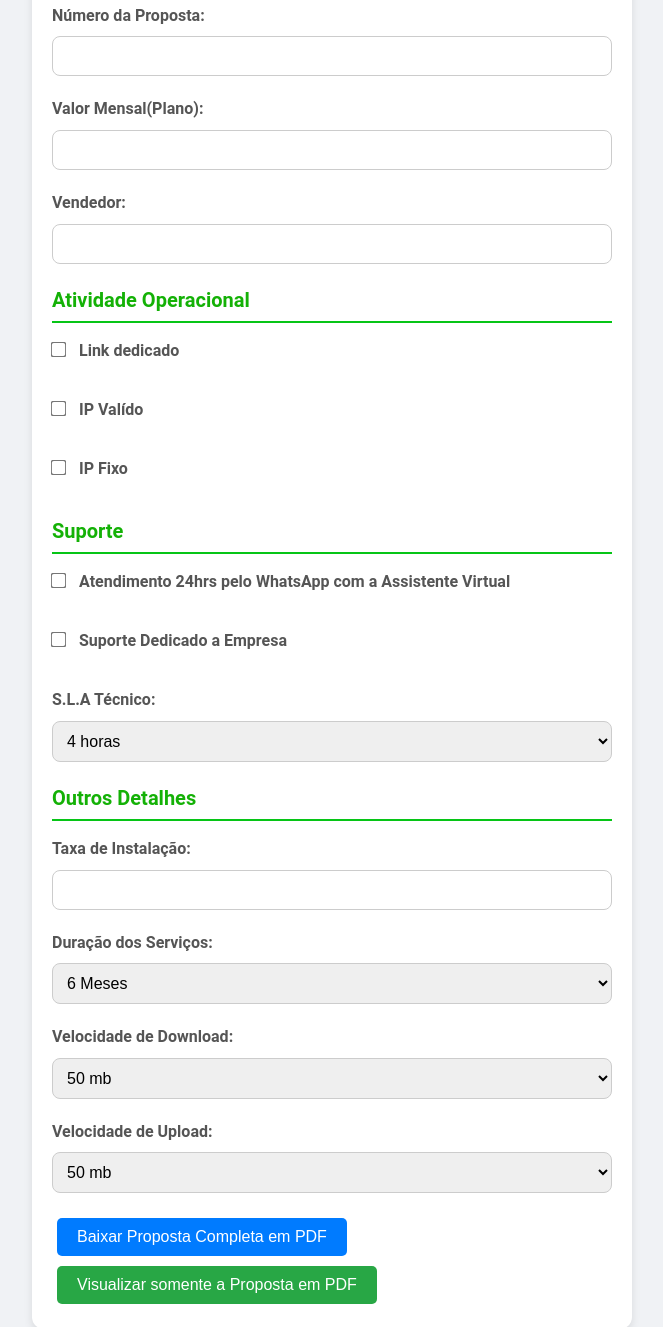
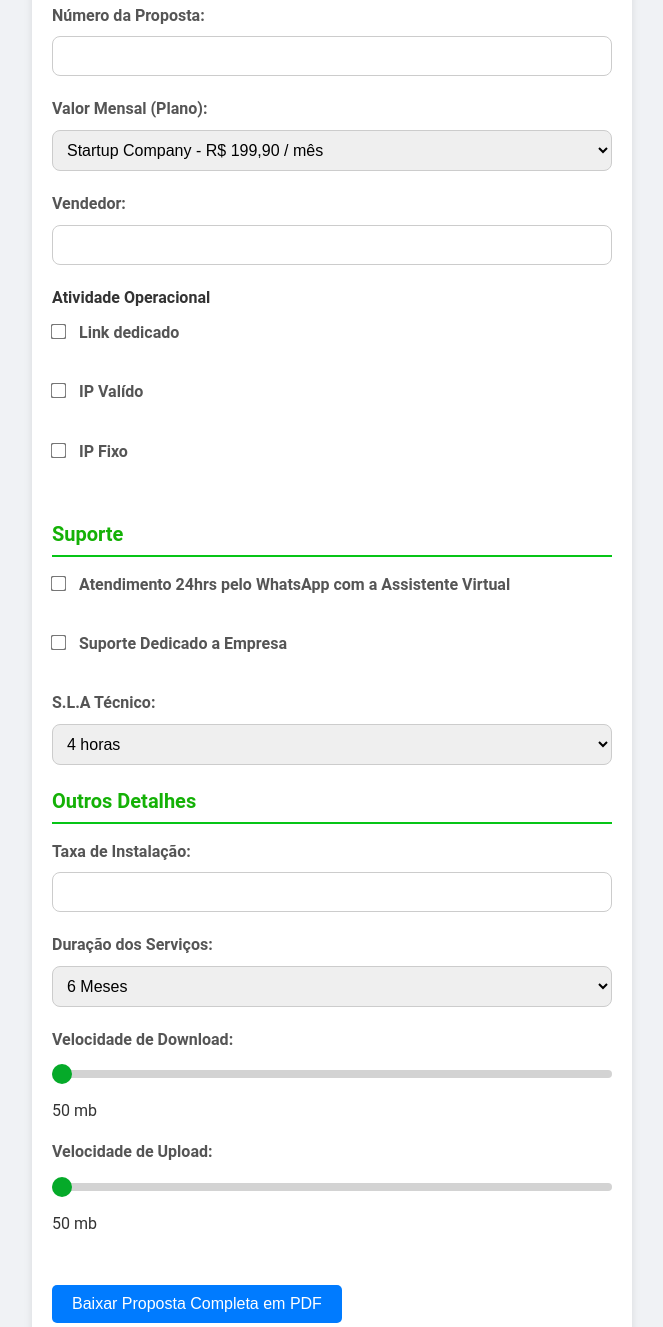
Before and after one commit to GRUPOMAX/Gerador_Proposta_Comercial, a plain HTML site: page index.html in a window 1280 px wide. Shown: the part 433-1760 px from the top of the page, without its empty margins (308-971 px from the left). Drawn offline with nearby package versions, Linux system fonts and the light colour scheme.

Commit message:
Add files via upload

```diff
--- a/index.html
+++ b/index.html
@@ -33,20 +33,28 @@
             <option value="Indefinido">Indefinido</option>
         </select>
 
+        <label for="numeroProposta">Número da Proposta:</label>
+        <input type="text" id="numeroProposta" readonly>
 
-        <label for="numeroProposta">Número da Proposta:</label>
-        <input type="text" id="numeroProposta">
 
-        <label for="valorProposta">Valor Mensal(Plano):</label>
-        <input type="text" id="valorProposta">
+        <label for="valorProposta">Valor Mensal (Plano):</label>
+        <select id="valorProposta">
+            <option value="199.90">Startup Company - R$ 199,90 / mês</option>
+            <option value="299.90">Medium Company - R$ 299,90 / mês</option>
+            <option value="399.90">Big Company - R$ 399,90 / mês</option>
+        </select>
+
 
         <label for="vendedor">Vendedor:</label>
         <input type="text" id="vendedor">
 
-        <h2>Atividade Operacional</h2>
-        <label><input type="checkbox" id="linkDedicado"> Link dedicado</label><br>
-        <label><input type="checkbox" id="ipValido"> IP Valído</label><br>
-        <label><input type="checkbox" id="ipFixo"> IP Fixo</label><br>
+        <fieldset>
+            <legend>Atividade Operacional</legend>
+            <label><input type="checkbox" id="linkDedicado"> Link dedicado</label><br>
+            <label><input type="checkbox" id="ipValido"> IP Valído</label><br>
+            <label><input type="checkbox" id="ipFixo"> IP Fixo</label><br>
+        </fieldset>
+
 
         <h2>Suporte</h2>
         <label><input type="checkbox" id="suporteWhatsapp"> Atendimento 24hrs pelo WhatsApp com a Assistente Virtual</label><br>
@@ -73,40 +81,44 @@
         </select>
 
         <label for="velocidadeDownload">Velocidade de Download:</label>
-        <select id="velocidadeDownload">
-            <option value="50">50 mb</option>
-            <option value="100">100 mb</option>
-            <option value="200">200 mb</option>
-            <option value="300">300 mb</option>
-            <option value="400">400 mb</option>
-            <option value="500">500 mb</option>
-            <option value="600">600 mb</option>
-            <option value="700">700 mb</option>
-            <option value="800">800 mb</option>
-            <option value="900">900 mb</option>
-            <option value="1000">1000 mb</option>
-        </select>
+        <input type="range" id="velocidadeDownload" min="50" max="1000" step="50" value="50" oninput="updateDownloadValue(this.value)">
+        <span id="downloadValue">50 mb</span>
 
         <label for="velocidadeUpload">Velocidade de Upload:</label>
-        <select id="velocidadeUpload">
-            <option value="50">50 mb</option>
-            <option value="100">100 mb</option>
-            <option value="200">200 mb</option>
-            <option value="300">300 mb</option>
-            <option value="400">400 mb</option>
-            <option value="500">500 mb</option>
-            <option value="600">600 mb</option>
-            <option value="700">700 mb</option>
-            <option value="800">800 mb</option>
-            <option value="900">900 mb</option>
-            <option value="1000">1000 mb</option>
-        </select>
+        <input type="range" id="velocidadeUpload" min="50" max="1000" step="50" value="50" oninput="updateUploadValue(this.value)">
+        <span id="uploadValue">50 mb</span>
 
         <!-- Botões para baixar e visualizar o PDF -->
         <button class="btn-download" onclick="downloadPDF()">Baixar Proposta Completa em PDF</button>
         <button class="btn-preview" onclick="generatePDF()">Visualizar somente a Proposta em PDF</button>
 
     </div>
+
+    <script>
+        // Funções para atualizar os valores
+        function updateDownloadValue(value) {
+            document.getElementById('downloadValue').innerText = value + ' mb';
+        }
+
+        function updateUploadValue(value) {
+            document.getElementById('uploadValue').innerText = value + ' mb';
+        }
+    </script>
+
+    <script>
+        function generateProposalNumber() {
+            const randomNumber = Math.floor(Math.random() * 90000) + 10000; // Gera número aleatório entre 10000 e 99999
+            const proposalNumber = `000-${randomNumber}`;
+            document.getElementById('numeroProposta').value = proposalNumber;
+        }
+
+        // Chama a função quando a página é carregada
+        window.onload = function() {
+            generateProposalNumber();
+        };
+
+
+    </script>
 
     <!-- Inclua seu script após a inclusão da biblioteca jsPDF -->
     <script src="script.js" type="module"></script>
--- a/script.js
+++ b/script.js
@@ -16,6 +16,8 @@ function addFooter(doc, xPos, yPos, logoSrc) {
     doc.setFont('helvetica', 'normal');
     //doc.text(`${vendedor}`, xPos - -5 - logoWidth, yPos - -5);
 }
+
+
 
 
 // Função para gerar e visualizar o PDF
--- a/styles.css
+++ b/styles.css
@@ -64,6 +64,20 @@ input[type="number"]:focus,
 select:focus {
     border-color: #05aa29;
     box-shadow: 0 0 5px rgba(13, 209, 6, 0.5);
+    outline: 2px solid #05aa29; /* Adiciona um destaque claro */
+}
+
+fieldset {
+    border: none;
+    padding: 0;
+    margin-bottom: 20px;
+}
+
+legend {
+    font-weight: bold;
+    margin-bottom: 10px;
+    font-size: 16px;
+    color: #333;
 }
 
 input[type="checkbox"] {
@@ -81,17 +95,18 @@ h2 {
 
 /* Estilos gerais do botão */
 button {
-    background-color: #007bff; /* Cor de fundo do botão */
-    color: #fff; /* Cor do texto */
-    border: none; /* Remove a borda padrão */
-    padding: 10px 20px; /* Espaçamento interno */
-    font-size: 16px; /* Tamanho da fonte */
-    border-radius: 5px; /* Bordas arredondadas */
-    cursor: pointer; /* Cursor pointer ao passar o mouse */
-    transition: background-color 0.3s, transform 0.3s; /* Transição suave para cor e transformação */
-    margin: 5px; /* Margem entre os botões */
+    background-color: #007bff;
+    color: #fff;
+    margin-top: 34px;
+    border: none;
+    padding: 10px 20px;
+    font-size: 16px;
+    border-radius: 5px;
+    cursor: pointer;
+    transition: background-color 0.3s, transform 0.3s;
+    margin-bottom: 14px;
+    /* margin: 10px 5px 0 5px; */
 }
-
 /* Estilo para o botão ao passar o mouse */
 button:hover {
     background-color: #0056b3; /* Cor de fundo ao passar o mouse */
@@ -100,6 +115,7 @@ button:hover {
 
 /* Estilo específico para o botão de visualizar */
 .btn-preview {
+    margin-top: 20px;
     background-color: #28a745; /* Cor de fundo do botão de visualizar */
 }
 
@@ -116,6 +132,70 @@ button:hover {
     background-color: #0056b3; /* Cor de fundo ao passar o mouse para o botão de baixar */
 }
 
+/* Estilo para sliders (range) */
+input[type="range"] {
+    margin-bottom: 20px; /* Aumentar a margem abaixo do slider */
+    -webkit-appearance: none;
+    width: 100%;
+    height: 8px;
+    border-radius: 5px;
+    background: #d3d3d3;
+    outline: none;
+    transition: background 0.3s;
+}
+
+input[type="range"]::-webkit-slider-thumb {
+    -webkit-appearance: none;
+    appearance: none;
+    width: 20px;
+    height: 20px;
+    border-radius: 50%;
+    background: #05aa29;
+    cursor: pointer;
+    transition: background-color 0.3s;
+}
+
+input[type="range"]::-moz-range-thumb {
+    width: 20px;
+    height: 20px;
+    border-radius: 50%;
+    background: #05aa29;
+    cursor: pointer;
+}
+
+input[type="range"]:hover {
+    background: #b3b3b3;
+}
+
+
+/* Aumentar o espaçamento entre o valor do slider e o botão */
+#downloadValue, #uploadValue {
+    display: block; /* Garantir que o valor fique em uma nova linha */
+    margin-bottom: 15px; /* Adicionar margem inferior para afastar do botão */
+    font-size: 16px;
+    color: #333;
+}
+
+
+/* Estilo para o select */
+select {
+    width: 100%;
+    padding: 10px;
+    margin-bottom: 20px;
+    border: 1px solid #ccc;
+    border-radius: 8px;
+    font-size: 16px;
+    transition: border-color 0.3s ease, box-shadow 0.3s ease;
+}
+
+select:focus {
+    border-color: #05aa29;
+    box-shadow: 0 0 5px rgba(13, 209, 6, 0.5);
+    outline: 2px solid #05aa29;
+}
+
+
+/* Responsividade para telas menores */
 @media (max-width: 600px) {
     .container {
         padding: 15px;
```
